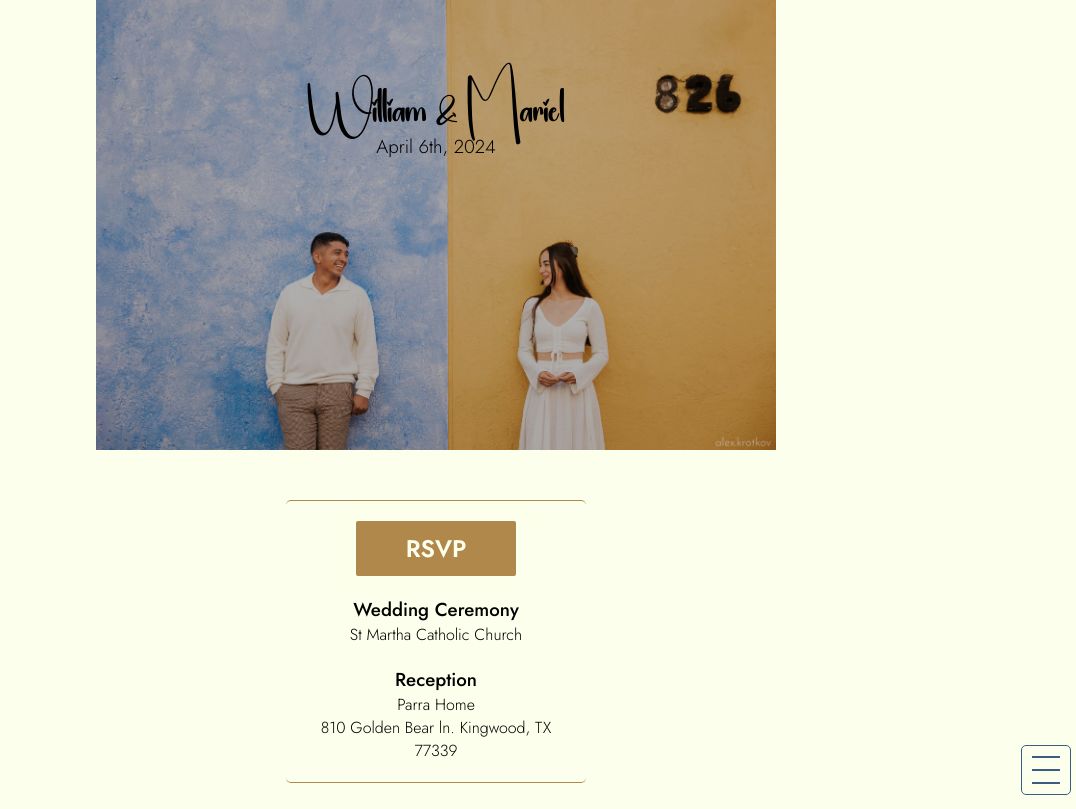
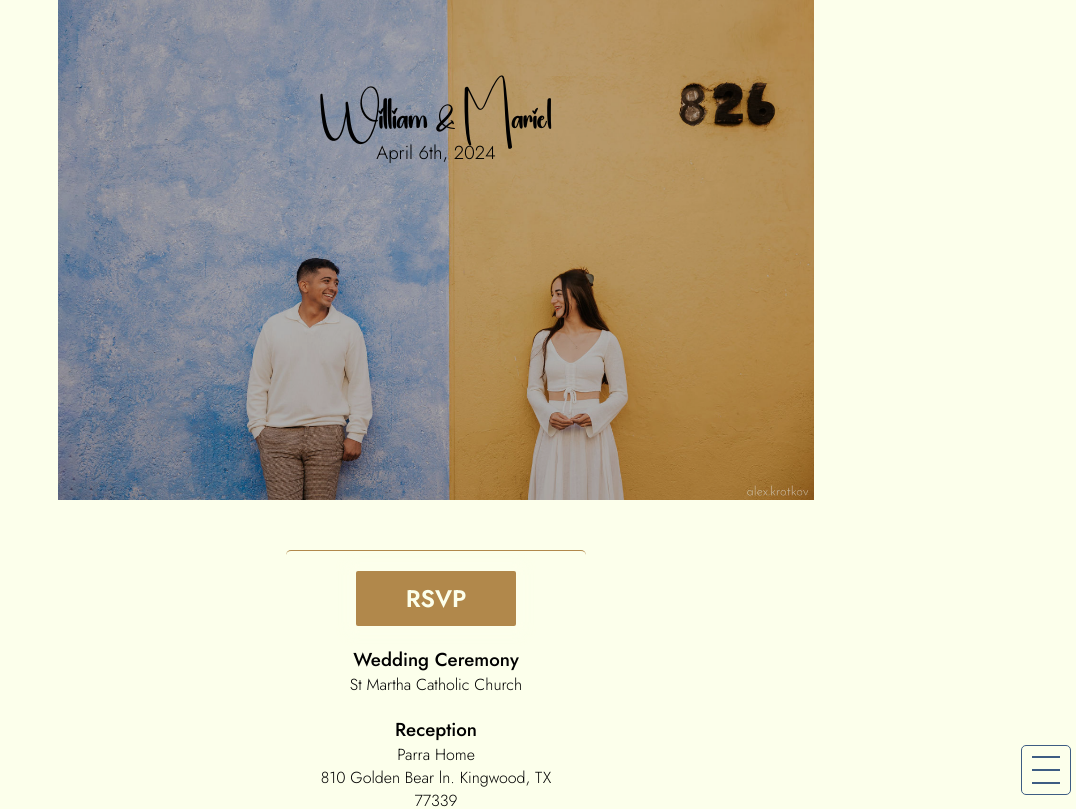
Before and after one commit to mauparra80/wedding-site, a React (Vite) app: page / in a window 1280 px wide. Shown: the top 809 px of the page, without its empty margins (204-1280 px from the left). Built offline with nearby package versions, Linux system fonts and the light colour scheme.

Commit message:
finish fact section, fix img size

```diff
--- a/src/index.css
+++ b/src/index.css
@@ -72,16 +72,22 @@ button {
   display: flex;
   align-items: center;
   justify-content: center;
-
+  overflow: hidden;
+  max-width: 100%;
 }
 
 .title-pic {
-  max-height: 450px;
+  object-fit: cover;
+  max-height: 500px;
 }
 .cafe-pic {
   max-height: 600px;
   transform: translateX(-70px);
 }
+img {
+
+}
+
 
 .title {
   position: absolute;
@@ -90,10 +96,16 @@ button {
   transform: translateX(-50%);
   top: 20%;
   z-index: 99;
+  width: 80%;
 
   h1 {
-    font-size: 2rem;
+    font-size: 1.8rem;
   }
+}
+
+.section-title {
+  height: 500px;
+  max-width: 100%;
 }
 
 .section-ceremony-reception-info {
--- a/src/modules/Dropdown-Faqs/FAQSSection.jsx
+++ b/src/modules/Dropdown-Faqs/FAQSSection.jsx
@@ -36,12 +36,16 @@ export default function FAQSSection() {
     },
     {
       title: "Parking and Commuting",
-      answer: "stuff",
+      answer: "There will be plenty of parking at St Martha Catholic Church parking lot. From there, we recomend you uber the Parra Home because redidential parking is very limited",
       id: 2
     },
     {
       title: "Dress Code",
-      answer: "asdf",
+      answer: <div>
+        {/* b and i not working */}
+                <b >Women: </b> <i>Cocktail</i>
+                <p>Men: Guayabera</p>
+              </div>,
       id: 3
     },
   ]
```
